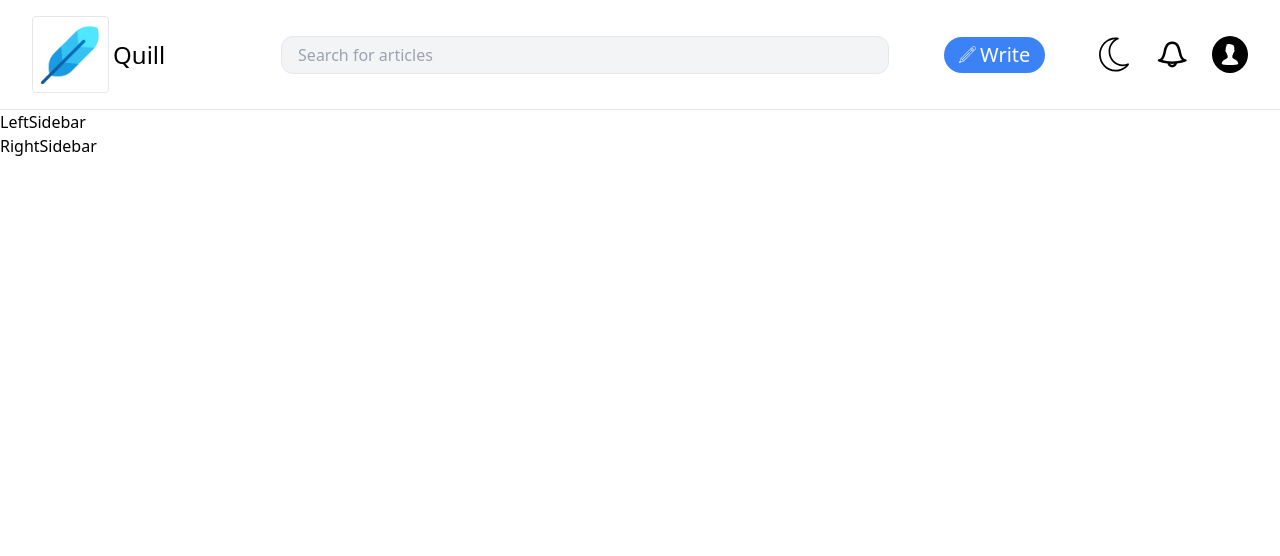
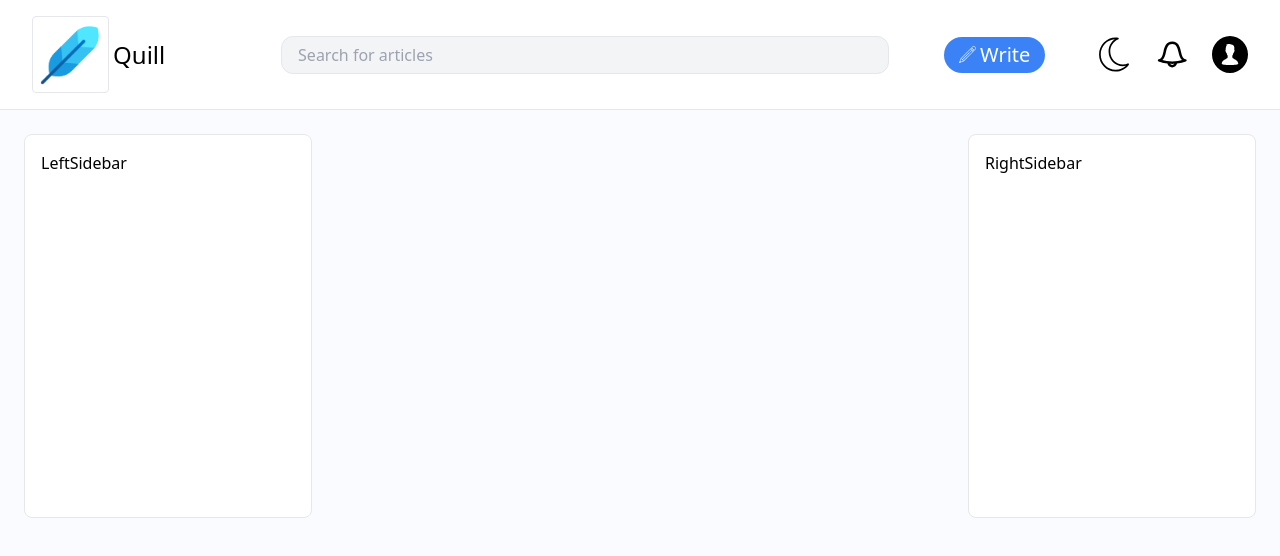
Before and after one commit to BisiDavi/blog-site, a Next.js app: page / in a window 1280 px wide. Shown: the top 556 px of the page. Built offline with nearby package versions, Linux system fonts and the light colour scheme.

Commit message:
layout updated

```diff
--- a/components/LeftSidebar.tsx
+++ b/components/LeftSidebar.tsx
@@ -1,5 +1,7 @@
 export default function LeftSidebar() {
   return (
-    <aside>LeftSidebar</aside>
-  )
+    <aside className="w-72 border rounded-lg h-96 m-6 bg-white left-0 p-4 fixed">
+      LeftSidebar
+    </aside>
+  );
 }
--- a/components/RightSidebar.tsx
+++ b/components/RightSidebar.tsx
@@ -1,3 +1,7 @@
 export default function RightSidebar() {
-  return <aside>RightSidebar</aside>;
+  return (
+    <aside className="w-72 border absolute right-0 rounded-lg h-96 m-6 bg-white p-4">
+      RightSidebar
+    </aside>
+  );
 }
--- a/layout/index.tsx
+++ b/layout/index.tsx
@@ -11,7 +11,7 @@ interface Props {
 
 export default function Layout({ title, children }: PropsWithChildren<Props>) {
   return (
-    <>
+    <div className="layout bg-lightgray relative h-screen">
       <Head>
         <title>{title}</title>
         <meta
@@ -26,6 +26,6 @@ export default function Layout({ title, children }: PropsWithChildren<Props>) {
       <main>{children}</main>
       <RightSidebar />
       <Footer />
-    </>
+    </div>
   );
 }
--- a/tailwind.config.js
+++ b/tailwind.config.js
@@ -7,7 +7,11 @@ module.exports = {
     "./public/**/*.{js,ts,jsx,tsx}",
   ],
   theme: {
-    extend: {},
+    extend: {
+      colors: {
+        lightgray: "rgb(250 251 255 / 1)",
+      },
+    },
   },
   plugins: [],
 };
```
